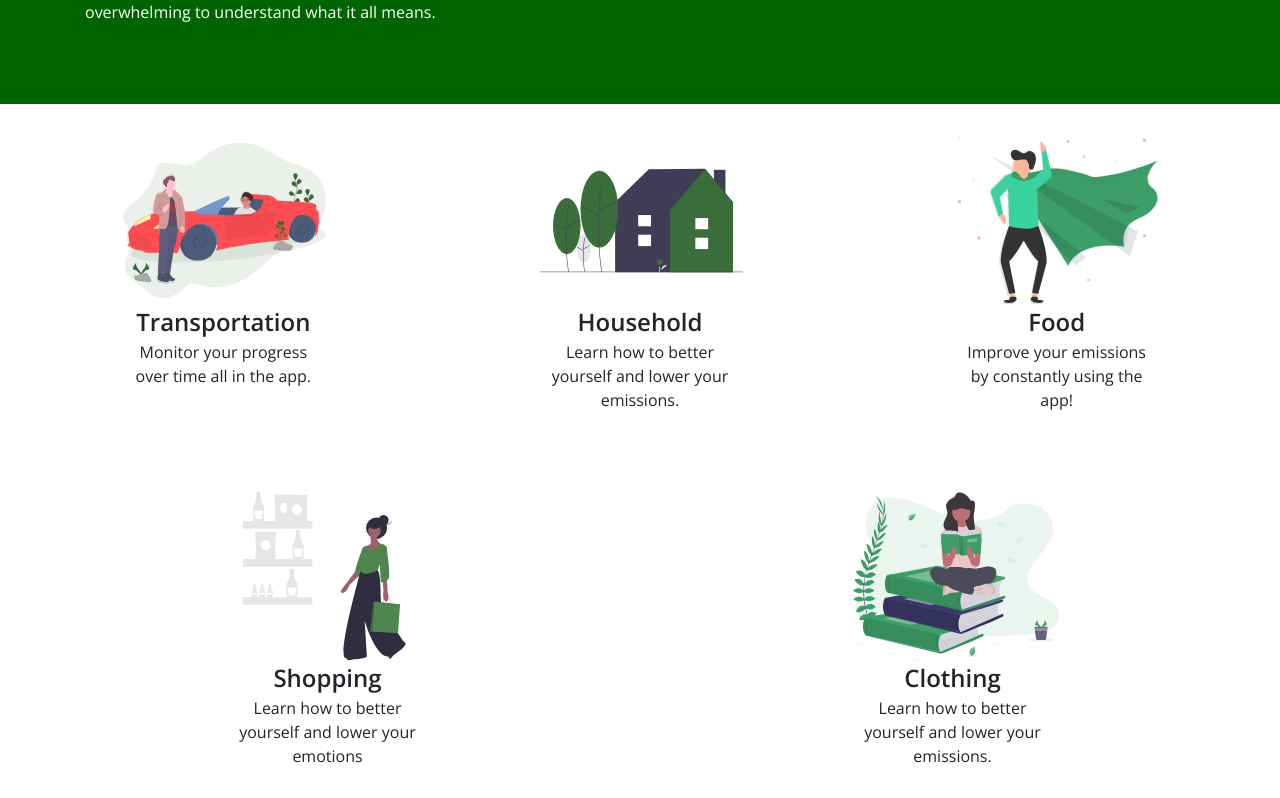
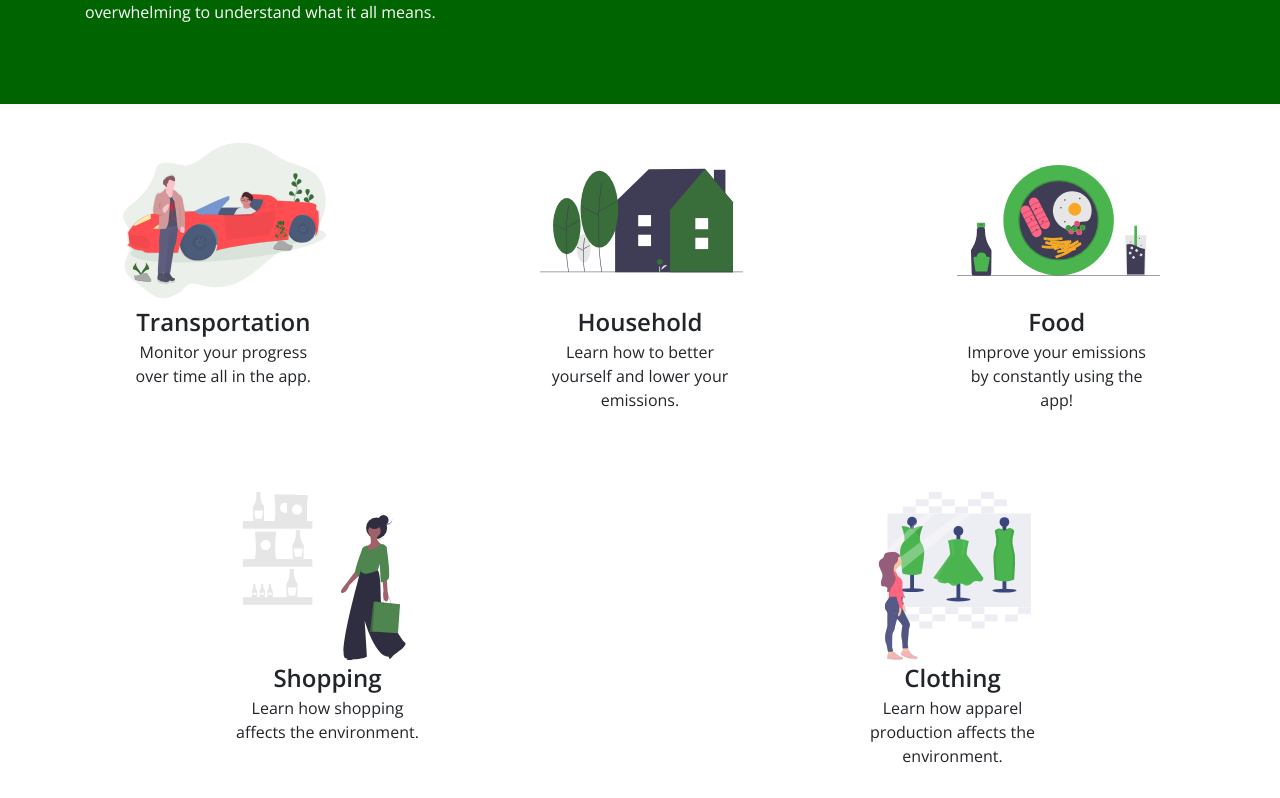
Before and after one commit to ncevallos/dream-in-green, a React (Vite) app: page /learn in a window 1280 px wide. Shown: the part 262-1060 px from the top of the page. Built offline with nearby package versions, Linux system fonts and the light colour scheme; no server answers.

Commit message:
added shopping tips on success page, added new images and text on learn page

```diff
--- a/src/components/LearnInformationRow.js
+++ b/src/components/LearnInformationRow.js
@@ -19,7 +19,7 @@ const LearnInformationRow = () => {
         </div>
       </div>
       <div className='image-container'>
-        <div className='image improve' />
+        <div className='image food' />
         <div className='title'>Food</div>
         <div className='text'>
           Improve your emissions by constantly using the app!
--- a/src/components/LearnInformationSecondRow.js
+++ b/src/components/LearnInformationSecondRow.js
@@ -7,14 +7,14 @@ const LearnInformationRow = () => {
         <div className='image shopping' />
         <div className='title'>Shopping</div>
         <div className='text'>
-          Learn how to better yourself and lower your emotions
+          Learn how shopping affects the environment.
         </div>
       </div>
       <div className='image-container'>
-        <div className='image learn' />
+        <div className='image clothing' />
         <div className='title'>Clothing</div>
         <div className='text'>
-          Learn how to better yourself and lower your emissions.
+          Learn how apparel production affects the environment.
         </div>
       </div>
       </div>
--- a/src/pages/Learn.js
+++ b/src/pages/Learn.js
@@ -9,7 +9,7 @@ const Tips = () => {
     <div className='tips-page-container'>
       <div className='jumbotron jumbotron-fluid tips-jumbotron darkgreen-bg'>
         <div className='container'>
-          <h1 className='display-4 text-center'>Learn</h1>
+          <h1 className='display-4 text-center'>Topics</h1>
           <p>
             Your carbon footprint is the total amount of greehouse gas emissions
             that come from the production (or use) of a product or service.
--- a/src/pages/SuccessPage.js
+++ b/src/pages/SuccessPage.js
@@ -102,6 +102,29 @@ const SuccessPage = () => {
             </Card.Body>
           </Accordion.Collapse>
         </Card>
+        <Card className='accordion-section'>
+          <Accordion.Toggle as={Card.Header} eventKey='3'>
+            <h5>Shopping Tips</h5>
+          </Accordion.Toggle>
+          <Accordion.Collapse eventKey='3' className='accordion-tips'>
+            <Card.Body>
+              <h6>🍃 Reduce buying brand new clothes</h6>
+              <p>
+                Thrifting is a great way to help the environment.
+                It helps reduce the amount of clothing that ends up in landfills.
+              </p>
+            </Card.Body>
+          </Accordion.Collapse>
+          <Accordion.Collapse eventKey='3' className='accordion-tips'>
+            <Card.Body>
+              <h6>🍃 Consider buying refurbished or recycled products</h6>
+              <p>
+                This means you are getting a like-new product.
+                Which will reduce carbon emissions during production. {' '}
+              </p>
+            </Card.Body>
+          </Accordion.Collapse>
+        </Card>
       </Accordion>
     </div>
   );
--- a/src/styles/_components.scss
+++ b/src/styles/_components.scss
@@ -56,6 +56,14 @@
 
       &.shopping {
         background-image: url('/images/undraw_gone_shopping_vwmc.svg');
+      }
+
+      &.food {
+        background-image: url('/images/undraw_breakfast_psiw.svg');
+      }
+
+      &.clothing{
+        background-image: url('/images/undraw_window_shopping_b96y.svg')
       }
     }
 
```
Also changed, not shown: images/undraw_breakfast_psiw.svg (added), images/undraw_window_shopping_b96y.svg (added).
